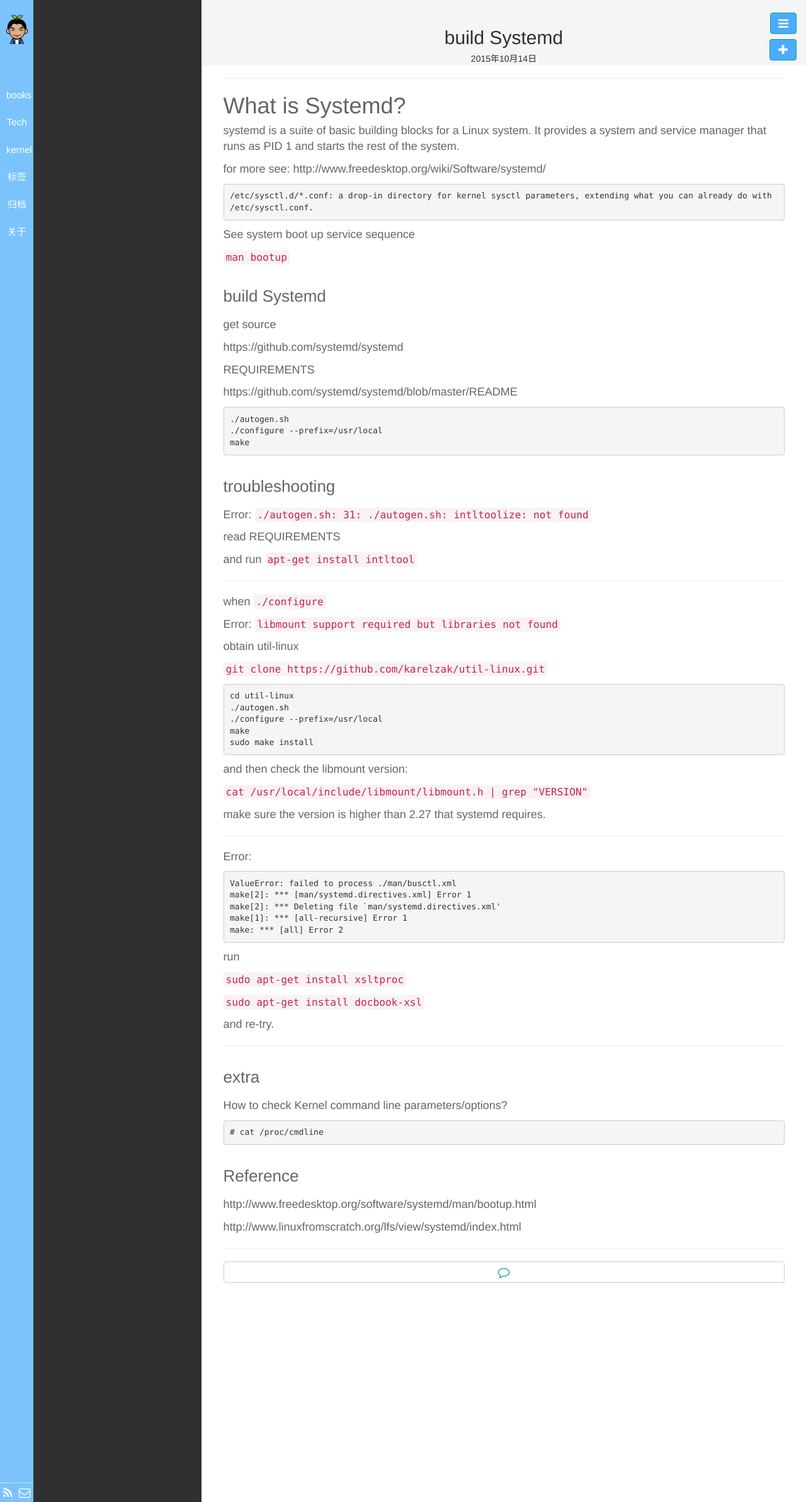
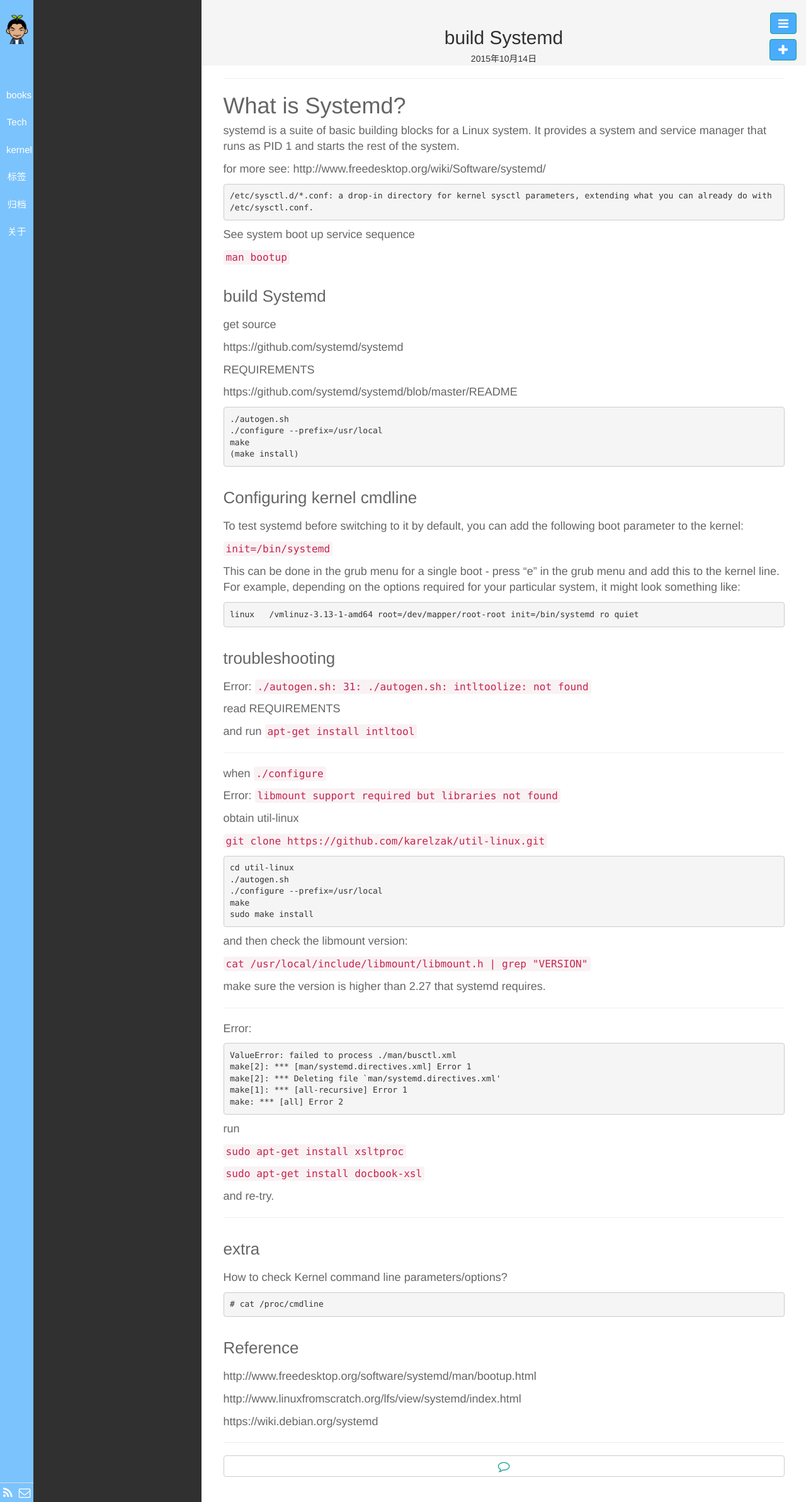
Before and after one commit to kennedy-han/kennedy-han.github.io, a Jekyll site: the page built from _posts/Tech/2015-10-14-build-Systemd.md, in a window 1280 px wide. Shown: the whole page at 63% size. Built offline with Jekyll 4.4.1, drawn with Linux system fonts in a browser that asks for light colours; Markdown is read by kramdown in place of the engine named in the settings; comment, search, counter and statistics services are not loaded.

Commit message:
blog build systemd update

````diff
--- a/_posts/Tech/2015-10-14-build-Systemd.md
+++ b/_posts/Tech/2015-10-14-build-Systemd.md
@@ -32,6 +32,19 @@
 ./autogen.sh
 ./configure --prefix=/usr/local
 make
+(make install)
+```
+
+###Configuring kernel cmdline
+To test systemd before switching to it by default, you can add the following boot parameter to the kernel:
+
+
+`init=/bin/systemd`
+
+This can be done in the grub menu for a single boot - press "e" in the grub menu and add this to the kernel line. For example, depending on the options required for your particular system, it might look something like:
+
+```
+linux   /vmlinuz-3.13-1-amd64 root=/dev/mapper/root-root init=/bin/systemd ro quiet
 ```
 
 ###troubleshooting
@@ -99,3 +112,5 @@
 http://www.freedesktop.org/software/systemd/man/bootup.html
 
 http://www.linuxfromscratch.org/lfs/view/systemd/index.html
+
+https://wiki.debian.org/systemd
````
